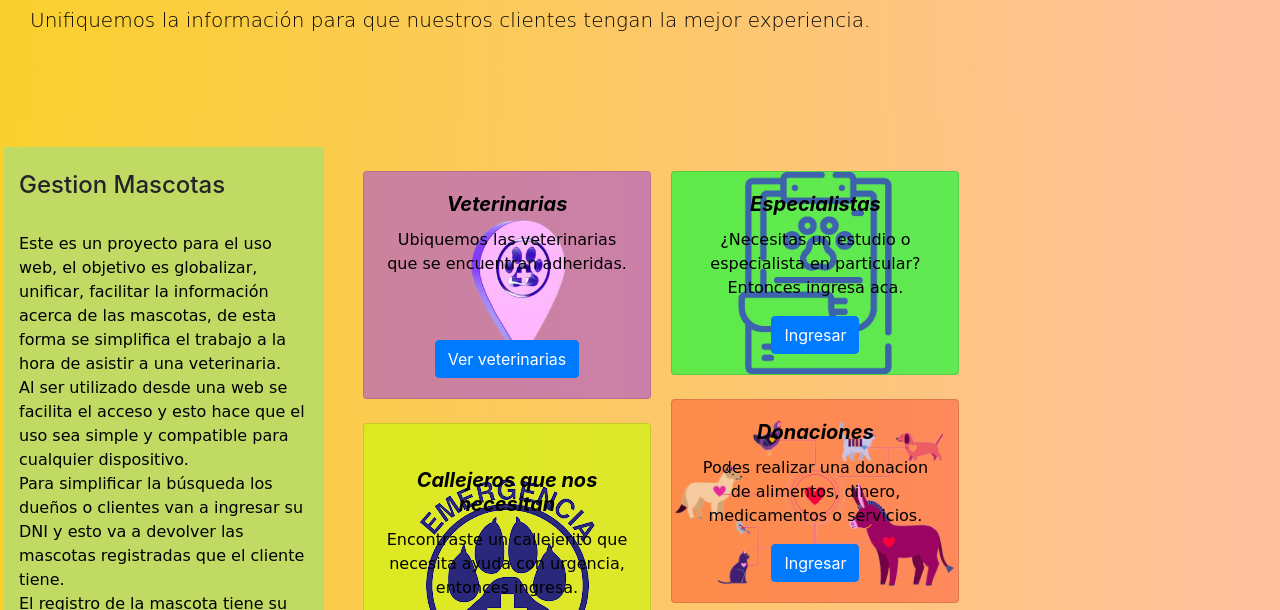
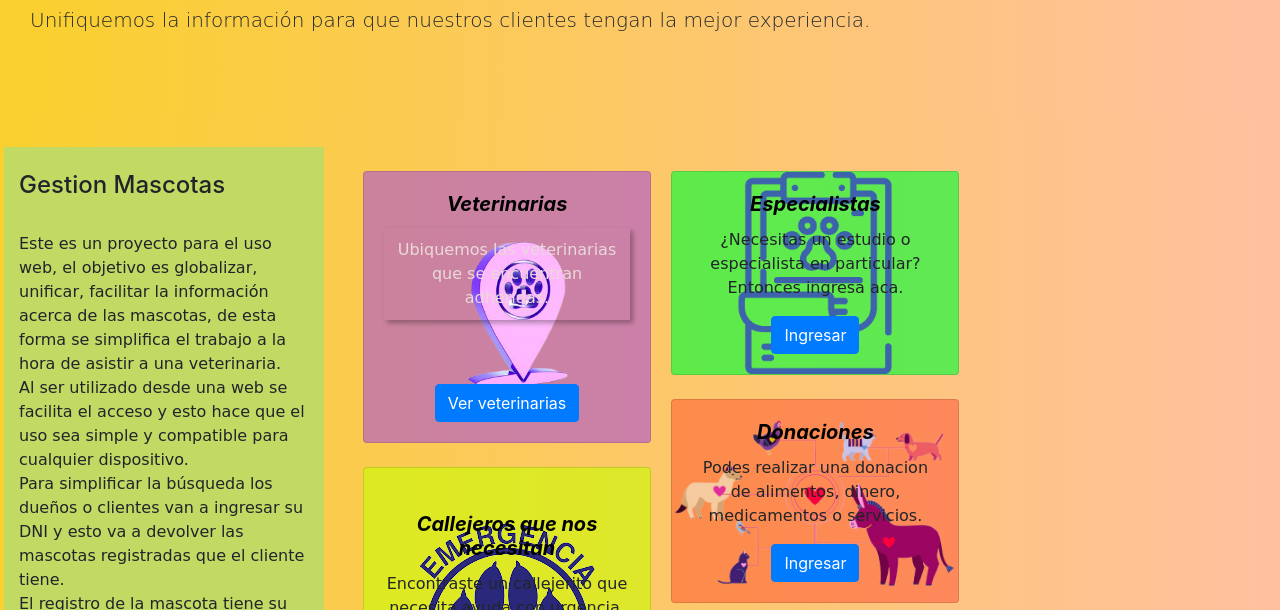
Before and after one commit to 114154-ESPECHE/veterinariaAPI, a plain HTML site: page WebVeterinaria/prueba.html in a window 1280 px wide. Shown: the part 190-800 px from the top of the page. Drawn offline with nearby package versions, Linux system fonts and the light colour scheme; a web font is replaced by a local one.

Commit message:
more style

```diff
--- a/WebVeterinaria/style.css
+++ b/WebVeterinaria/style.css
@@ -40,7 +40,6 @@
       font-style: italic;
     }
     p {
-      color: black;
       font-family: 'ADLaM Display', cursive;
     }
      #resultadosCliente p {
@@ -67,6 +66,14 @@
   background: url('Img/puntero-veterinaria-removebg-preview.png') no-repeat center center;
   background-size: contain;
   background-color: rgba(150, 52, 241, 0.479);
+  color: rgb(233, 217, 217);
+
+}
+
+#cardVeterinarias p{
+  box-shadow: 3px 3px 5px rgba(0, 0, 0, 0.3);
+  padding: 10px;
+
 }
 #cardCallejeros {
   background: url('Img/emergencia-animal-removebg-preview.png') no-repeat center center;
@@ -85,7 +92,7 @@
   background-size: contain;
   background-color: rgba(255, 0, 0, 0.3);
 }
-#cardVeterinarias p,
+/* #cardVeterinarias p,
 #cardVeterinarias h5,
 #cardCallejeros p,
 #cardCallejeros h5,
@@ -93,8 +100,8 @@
 #cardEspecialistas h5,
 #cardDonaciones p,
 #cardDonaciones h5 {
-    color: black;
-}
+    color: wheat;
+} */
 
 #rowJumbotron {
   padding-bottom: 0.5px;
```
